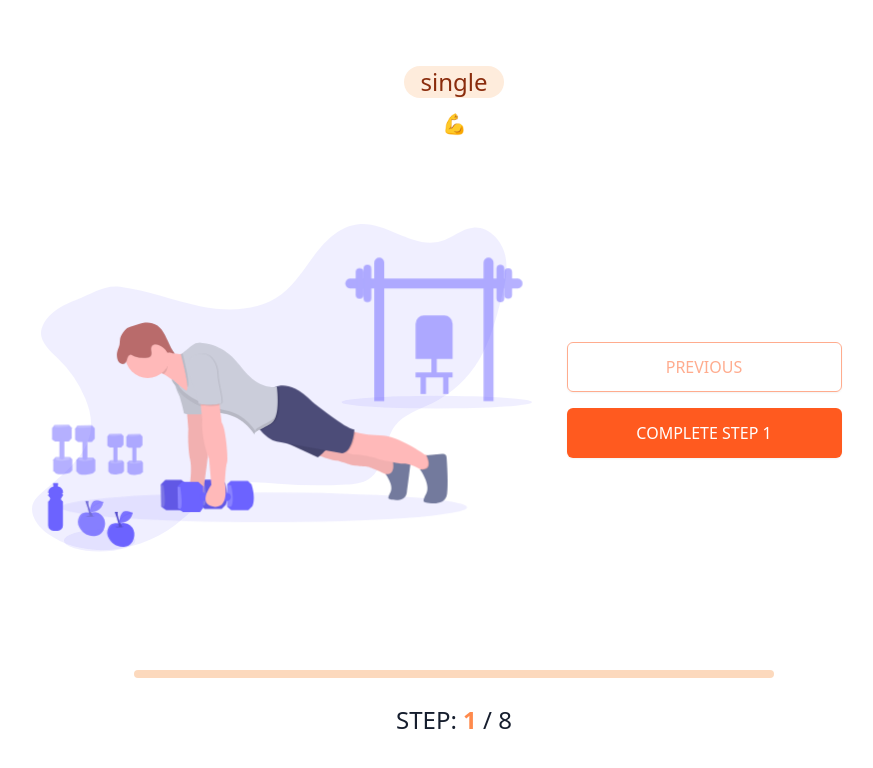
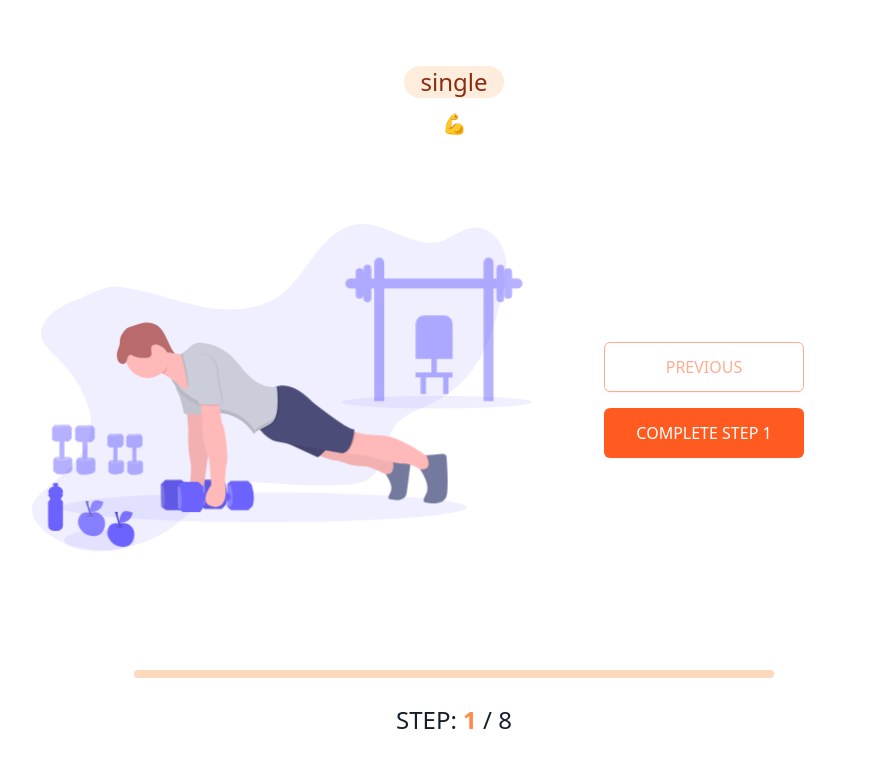
Before and after one commit to acd02/workout, a Next.js app: page / in a window 1280 px wide. Both pictures are taken after a click on the button "START SINGLE SIDE SET". Shown: the top 768 px of the page, without its empty margins (186-1059 px from the left). Built offline with nearby package versions, Linux system fonts and the light colour scheme.

Commit message:
refactor: clean up styles

```diff
--- a/src/components/atoms/Button/index.tsx
+++ b/src/components/atoms/Button/index.tsx
@@ -22,7 +22,7 @@ export function Button({
   innerBtnClassName,
 }: Props) {
   const commonBtnClassNames =
-    'inline-flex items-center w-full  px-6 py-3 border border-transparent text-base leading-6 font-medium rounded-md text-white transition ease-in-out duration-150 focus:outline-none focus:shadow-outline'
+    'inline-flex items-center w-full px-6 py-3 border border-transparent text-base leading-6 font-medium rounded-md text-white transition ease-in-out duration-150 focus:outline-none focus:shadow-outline'
 
   const colorMapper: Record<Colors, string> = {
     gray: 'bg-gray-500 hover:bg-gray-400 focus:border-gray-600 active:bg-gray-600',
--- a/src/pagesContent/home/NavigationButtons/styles.module.css
+++ b/src/pagesContent/home/NavigationButtons/styles.module.css
@@ -1,8 +1,7 @@
 .root > * {
-  flex-basis: calc((theme('screens.md') - (100% - theme('spacing.2'))) * 999);
-  flex-grow: 1;
+  flex-basis: clamp(200px, 50%, 275px);
+  flex-grow: 0;
   margin: calc(theme('spacing.4') / 2);
-  max-width: 275px;
 
   &:first-of-type {
     margin-top: 0;
```
